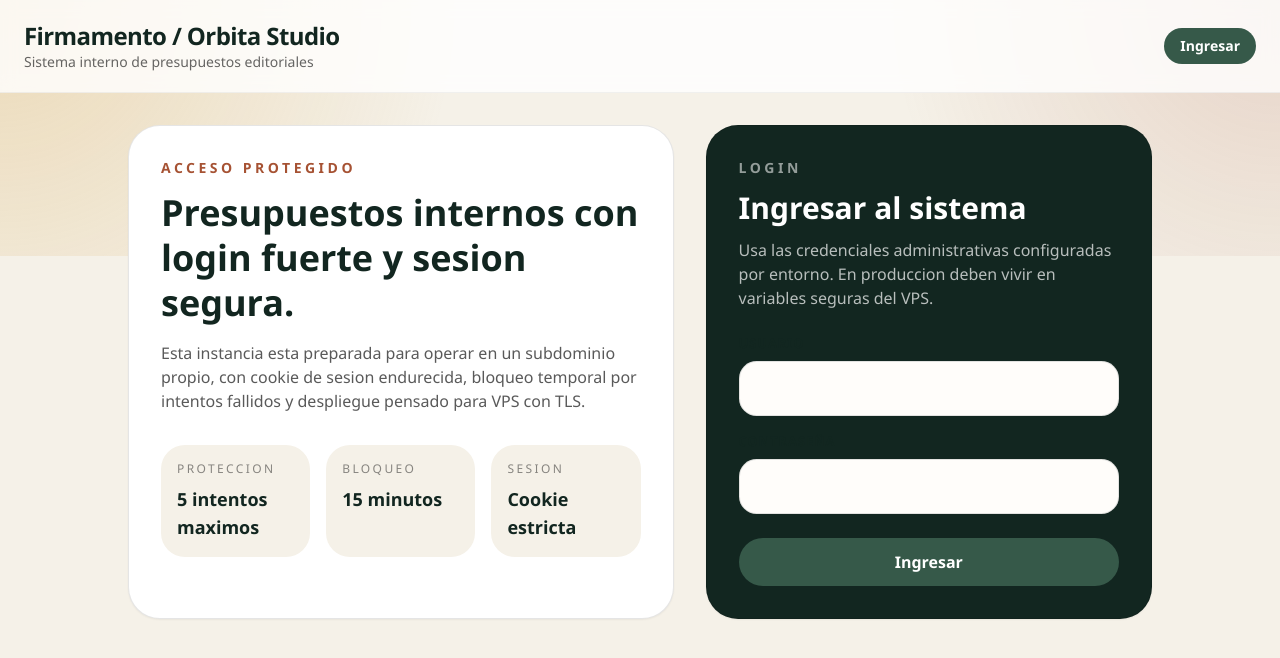
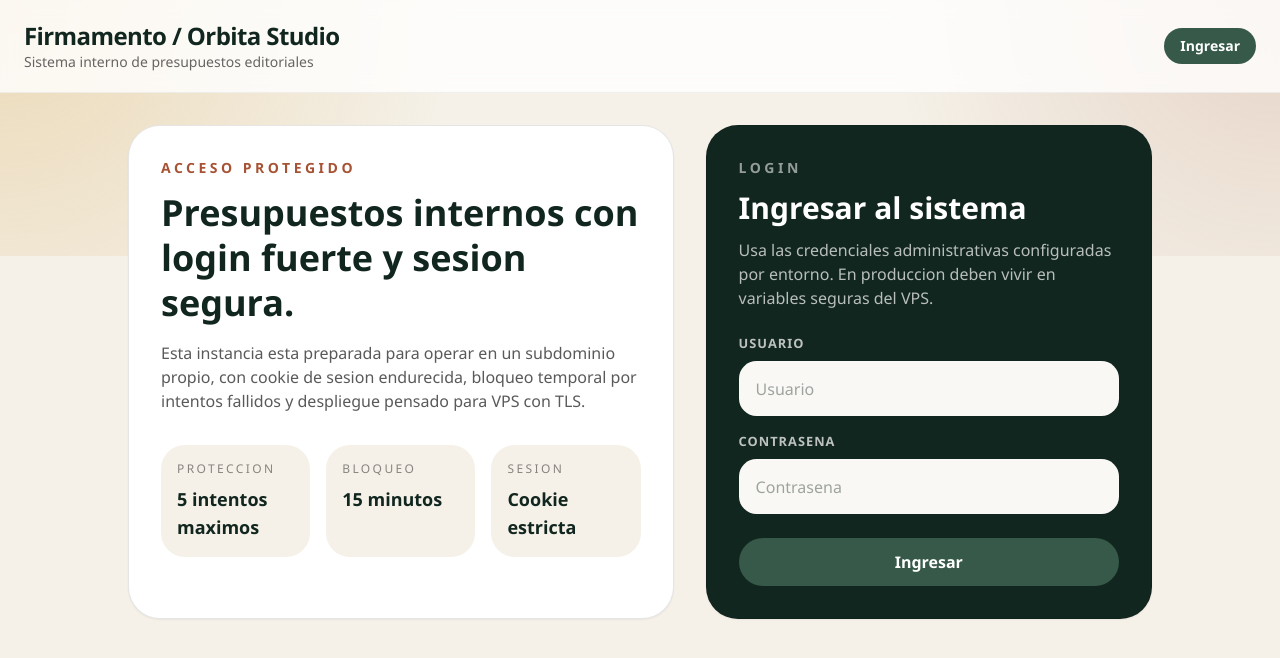
Before and after one commit to juanpablobaez1992/editorial-presupuestos-mvc, a FastAPI app: page /login in a window 1280 px wide. Shown: the top 658 px of the page. Run offline with FastAPI, Linux system fonts and the light colour scheme; some libraries are stand-ins or nearby versions.

Commit message:
fix: mejorar contraste y visibilidad del login

```diff
--- a/static/style.css
+++ b/static/style.css
@@ -28,8 +28,15 @@ body {
     border: 1px solid rgba(18, 38, 32, 0.12);
     background: #fffdfa;
     padding: 0.9rem 1rem;
+    color: #122620;
+    caret-color: #122620;
     outline: none;
     transition: border-color 0.2s ease, box-shadow 0.2s ease;
+}
+
+.field input::placeholder,
+.field textarea::placeholder {
+    color: rgba(18, 38, 32, 0.4);
 }
 
 .field textarea {
@@ -43,6 +50,16 @@ body {
     box-shadow: 0 0 0 4px rgba(54, 89, 73, 0.08);
 }
 
+.field-oscuro span {
+    color: rgba(255, 255, 255, 0.72);
+}
+
+.field-oscuro input,
+.field-oscuro textarea {
+    border-color: rgba(255, 255, 255, 0.14);
+    background: rgba(255, 253, 250, 0.98);
+}
+
 .escenario-card,
 .rounded-\[2rem\] {
     box-shadow: var(--sombra-suave);
--- a/views/templates/login.html
+++ b/views/templates/login.html
@@ -43,13 +43,13 @@
 
         <form method="post" action="/login" class="mt-6 grid gap-4">
             <input type="hidden" name="next" value="{{ next }}">
-            <label class="field">
+            <label class="field field-oscuro">
                 <span>Usuario</span>
-                <input type="text" name="username" autocomplete="username" required>
+                <input type="text" name="username" autocomplete="username" placeholder="Usuario" required>
             </label>
-            <label class="field">
-                <span>Contraseña</span>
-                <input type="password" name="password" autocomplete="current-password" required>
+            <label class="field field-oscuro">
+                <span>Contrasena</span>
+                <input type="password" name="password" autocomplete="current-password" placeholder="Contrasena" required>
             </label>
             <button class="mt-2 rounded-full bg-bosque px-6 py-3 font-semibold text-white transition hover:bg-[#25473a]">
                 Ingresar
```
